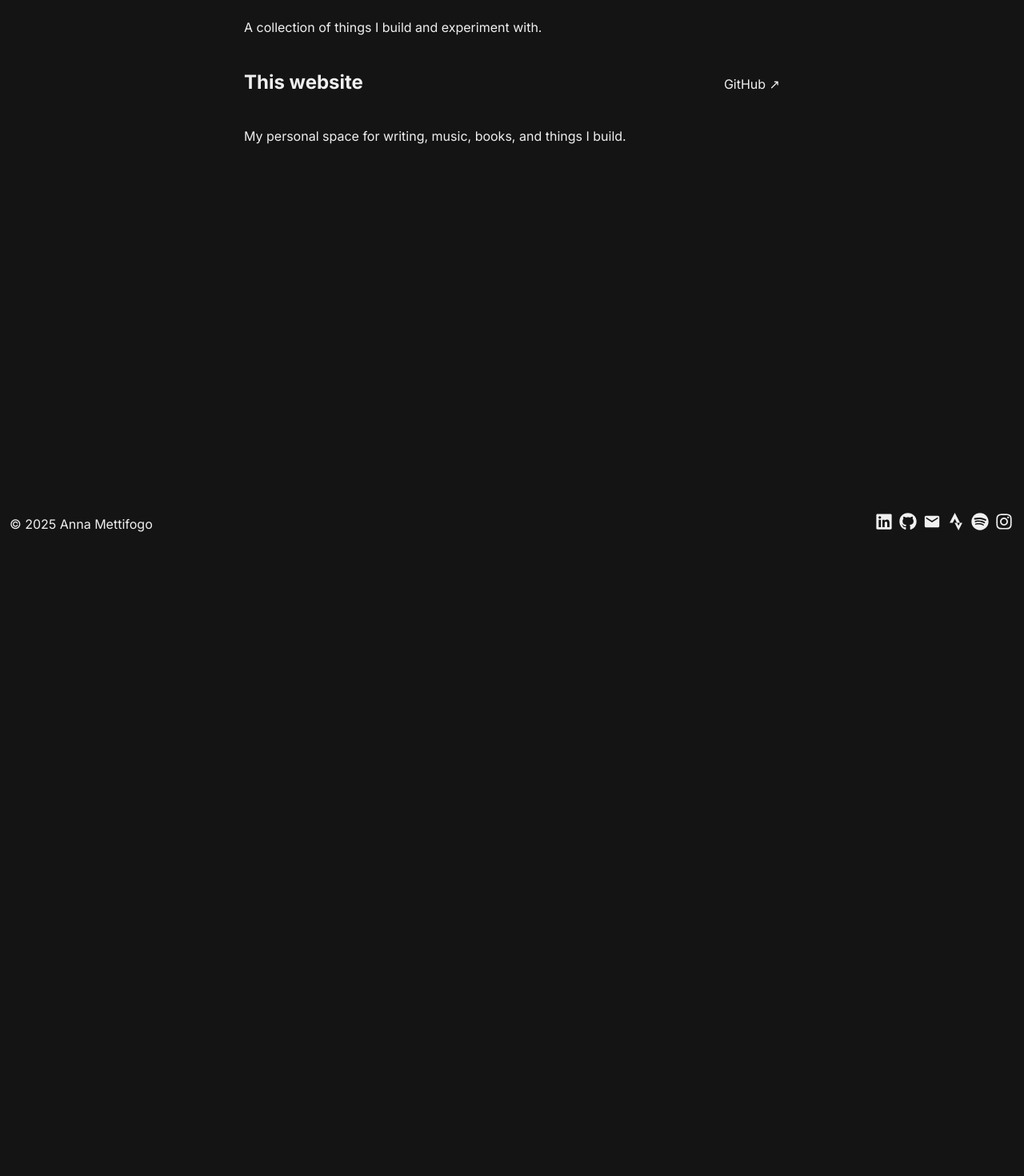
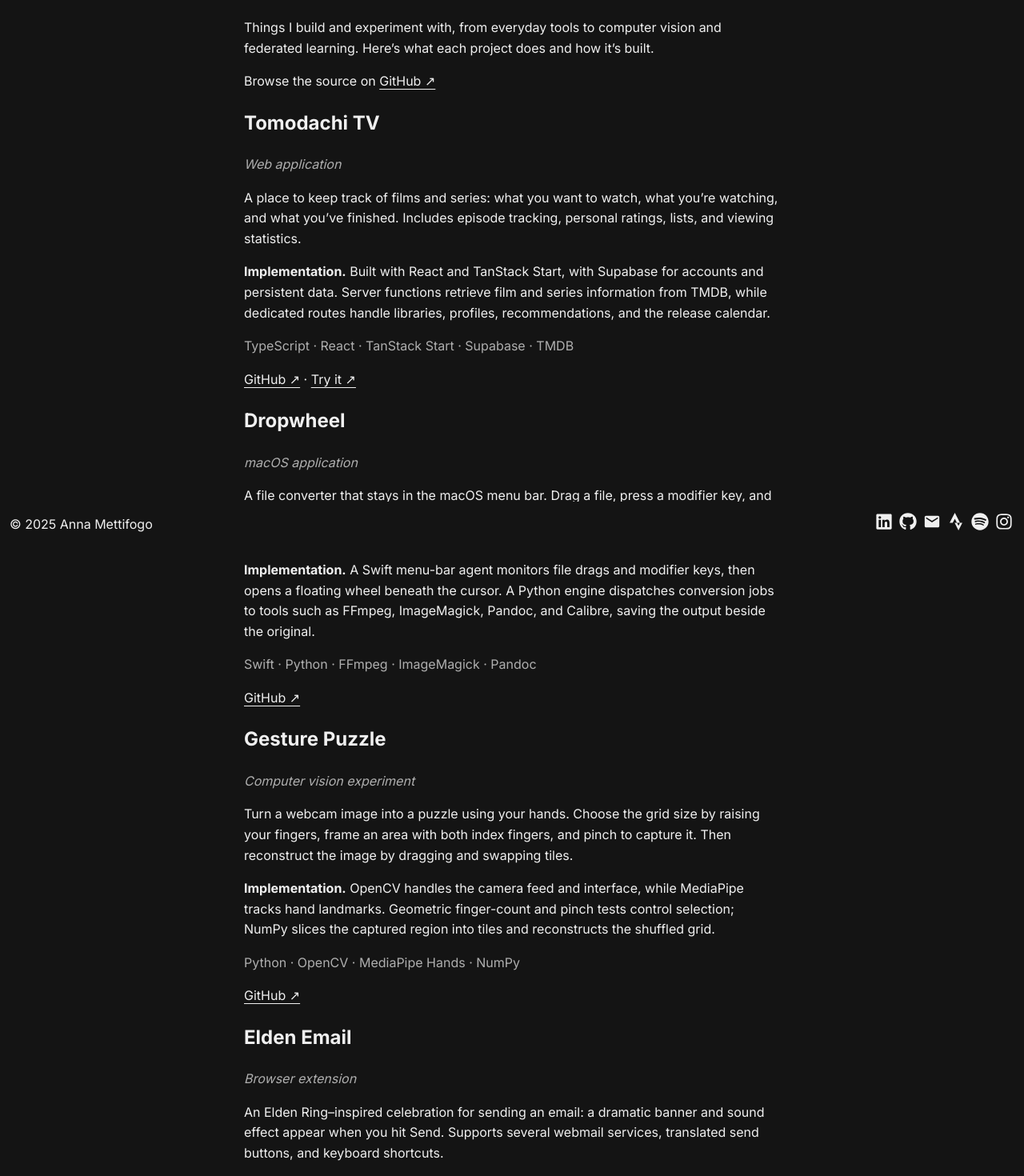
Before and after one commit to MettiFire/mywebsite, a Next.js app: page /projects in a window 1280 px wide. Shown: the part 120-1590 px from the top of the page at 80% size. Before the commit the page ends 816 px from the top, so only its background shows below. Built offline with nearby package versions, Linux system fonts and the light colour scheme.

Commit message:
Populate Projects with verified public repository summaries

```diff
--- a/app/(site)/projects/page.tsx
+++ b/app/(site)/projects/page.tsx
@@ -1,13 +1,14 @@
 import type { Metadata } from "next";
+import { projects } from "@/data/projectsData";
 
 export const metadata: Metadata = {
   title: "Anna's Projects",
-  description: "A collection of things I build and experiment with.",
+  description: "Apps, experiments, and research projects by Anna Mettifogo, with implementation notes and source code.",
 };
 
 export default function ProjectsPage() {
   return (
-    <main className="max-w-[670px] mx-auto px-6 py-20" aria-labelledby="projects-title">
+    <main className="projects-page max-w-[670px] mx-auto px-6 py-20" aria-labelledby="projects-title">
       <h1
         id="projects-title"
         className="font-semibold text-2xl mb-8 tracking-tighter text-neutral-900 dark:text-neutral-100"
@@ -15,29 +16,54 @@ export default function ProjectsPage() {
         Projects
       </h1>
       <p className="text-neutral-600 dark:text-neutral-400 mb-10 leading-relaxed">
-        A collection of things I build and experiment with.
+        Things I build and experiment with, from everyday tools to computer vision
+        and federated learning. Here’s what each project does and how it’s built.
+      </p>
+      <p className="text-sm text-neutral-600 dark:text-neutral-400 mb-10">
+        Browse the source on{" "}
+        <a
+          href="https://github.com/MettiFire?tab=repositories"
+          target="_blank"
+          rel="noopener noreferrer"
+          className="underline underline-offset-4"
+        >
+          GitHub ↗
+        </a>
       </p>
 
       <div>
-        <article className="mb-10">
-          <div className="flex flex-wrap items-baseline justify-between gap-x-6 gap-y-2 mb-3">
-            <h2 className="font-semibold text-lg text-neutral-900 dark:text-neutral-100">
-              This website
+        {projects.map((project) => (
+          <article key={project.id} id={project.id} className="mb-10" aria-labelledby={`${project.id}-title`}>
+            <h2 id={`${project.id}-title`} className="font-semibold text-lg text-neutral-900 dark:text-neutral-100 mb-2">
+              {project.title}
             </h2>
-            <a
-              href="https://github.com/MettiFire/mywebsite"
-              target="_blank"
-              rel="noopener noreferrer"
-              className="text-sm text-neutral-600 dark:text-neutral-400 hover:underline underline-offset-4"
-              aria-label="View this website's source on GitHub (opens in a new tab)"
-            >
-              GitHub ↗
-            </a>
-          </div>
-          <p className="text-neutral-600 dark:text-neutral-400 leading-relaxed">
-            My personal space for writing, music, books, and things I build.
-          </p>
-        </article>
+            <p className="text-sm italic text-neutral-600 dark:text-neutral-400 opacity-70 mb-4">
+              {project.context}
+            </p>
+            <p className="text-neutral-600 dark:text-neutral-400 leading-relaxed mb-4">
+              {project.description}
+            </p>
+            <p className="text-neutral-600 dark:text-neutral-400 leading-relaxed mb-4">
+              <strong>Implementation.</strong> {project.implementation}
+            </p>
+            <p className="text-sm text-neutral-600 dark:text-neutral-400 opacity-70 mb-4">
+              {project.technologies.join(" · ")}
+            </p>
+            <p className="text-sm text-neutral-600 dark:text-neutral-400">
+              <a href={project.repository} target="_blank" rel="noopener noreferrer" aria-label={`${project.title}: source code on GitHub`} className="underline underline-offset-4">
+                GitHub ↗
+              </a>
+              {project.demo && (
+                <>
+                  {" · "}
+                  <a href={project.demo.href} target="_blank" rel="noopener noreferrer" className="underline underline-offset-4">
+                    {project.demo.label} ↗
+                  </a>
+                </>
+              )}
+            </p>
+          </article>
+        ))}
       </div>
     </main>
   );
--- a/app/globals.css
+++ b/app/globals.css
@@ -212,3 +212,6 @@ figcaption.text-\[14px\].opacity-80.pt-2 {
 }
 /* Keep the article back link below the fixed header. */
 main.blog-post-page { padding-top: 56px; }
+
+/* Leave the final project links clear of the fixed footer. */
+main.projects-page { padding-bottom: 100px; }
--- /dev/null
+++ b/data/projectsData.ts
@@ -0,0 +1,120 @@
+export type Project = {
+  id: string;
+  title: string;
+  context: string;
+  description: string;
+  implementation: string;
+  technologies: string[];
+  repository: string;
+  demo?: { label: string; href: string };
+};
+
+// Editorial summaries checked against the public repositories and their source.
+// Keep this local so visiting Projects never makes requests to GitHub.
+export const projects: Project[] = [
+  {
+    id: "tomodachitv",
+    title: "Tomodachi TV",
+    context: "Web application",
+    description:
+      "A place to keep track of films and series: what you want to watch, what you’re watching, and what you’ve finished. Includes episode tracking, personal ratings, lists, and viewing statistics.",
+    implementation:
+      "Built with React and TanStack Start, with Supabase for accounts and persistent data. Server functions retrieve film and series information from TMDB, while dedicated routes handle libraries, profiles, recommendations, and the release calendar.",
+    technologies: ["TypeScript", "React", "TanStack Start", "Supabase", "TMDB"],
+    repository: "https://github.com/MettiFire/tomodachitv",
+    demo: { label: "Try it", href: "https://tomodachitv.lovable.app" },
+  },
+  {
+    id: "dropwheel",
+    title: "Dropwheel",
+    context: "macOS application",
+    description:
+      "A file converter that stays in the macOS menu bar. Drag a file, press a modifier key, and drop it onto a radial menu to convert it, apply a tool, or run a file action. Processing stays on your computer.",
+    implementation:
+      "A Swift menu-bar agent monitors file drags and modifier keys, then opens a floating wheel beneath the cursor. A Python engine dispatches conversion jobs to tools such as FFmpeg, ImageMagick, Pandoc, and Calibre, saving the output beside the original.",
+    technologies: ["Swift", "Python", "FFmpeg", "ImageMagick", "Pandoc"],
+    repository: "https://github.com/MettiFire/dropwheel",
+  },
+  {
+    id: "gesture-puzzle",
+    title: "Gesture Puzzle",
+    context: "Computer vision experiment",
+    description:
+      "Turn a webcam image into a puzzle using your hands. Choose the grid size by raising your fingers, frame an area with both index fingers, and pinch to capture it. Then reconstruct the image by dragging and swapping tiles.",
+    implementation:
+      "OpenCV handles the camera feed and interface, while MediaPipe tracks hand landmarks. Geometric finger-count and pinch tests control selection; NumPy slices the captured region into tiles and reconstructs the shuffled grid.",
+    technologies: ["Python", "OpenCV", "MediaPipe Hands", "NumPy"],
+    repository: "https://github.com/MettiFire/gesture-puzzle",
+  },
+  {
+    id: "elden-mail-banner",
+    title: "Elden Email",
+    context: "Browser extension",
+    description:
+      "An Elden Ring–inspired celebration for sending an email: a dramatic banner and sound effect appear when you hit Send. Supports several webmail services, translated send buttons, and keyboard shortcuts.",
+    implementation:
+      "JavaScript content scripts detect send actions and display the animated overlay. The extension includes a settings popup, local preference storage, and separate Chrome and Firefox manifests.",
+    technologies: ["JavaScript", "HTML", "CSS", "WebExtensions"],
+    repository: "https://github.com/MettiFire/elden_mail_banner",
+    demo: {
+      label: "Chrome Web Store",
+      href: "https://chromewebstore.google.com/detail/elden-email/bjaildeadgclghcjhocdbginfpjihmgm",
+    },
+  },
+  {
+    id: "sensia-insight",
+    title: "Sensia Insight",
+    context: "Interactive prototype",
+    description:
+      "A mobile interface exploring how wearable biometrics, cognitive metrics, and emotional states could be presented together. The prototype includes onboarding, a cognitive dashboard, a vitals view, and profile settings.",
+    implementation:
+      "Built with React and TypeScript. A custom hook generates changing biometric readings and derives simulated cognitive indicators; charts visualize the stream. Contexts handle Italian/English translations and themes, with preferences stored locally. The current data stream and Garmin pairing are simulated.",
+    technologies: ["TypeScript", "React", "Recharts", "Tailwind CSS"],
+    repository: "https://github.com/MettiFire/sensia-insight",
+  },
+  {
+    id: "necstlab-fl-research",
+    title: "Federated Learning Benchmark",
+    context: "Research · NECSTLab, Politecnico di Milano",
+    description:
+      "A research codebase comparing federated learning approaches for sleep-quality prediction from wearable data. The focus is the trade-off between predictive accuracy, training time, and communication overhead.",
+    implementation:
+      "Python benchmark pipelines explore Flower bagging, cyclic training, and histogram-based federated XGBoost with NVIDIA FLARE. Shared configurations and analysis scripts support comparisons of training, communication, and aggregation, alongside experiments with hybrid approaches.",
+    technologies: ["Python", "Flower", "NVIDIA FLARE", "XGBoost"],
+    repository: "https://github.com/MettiFire/necstlab-fl-research",
+  },
+  {
+    id: "sleep-quality-fl",
+    title: "Sleep Quality Prediction",
+    context: "Course project · Politecnico di Milano, 2025–26",
+    description:
+      "Predicting sleep quality from wearable biometrics under federated learning constraints. Raw measurements remain with each client, making limited data and differences between users central challenges.",
+    implementation:
+      "Statistical features summarize heart-rate, respiration, and stress time series. Per-client data augmentation is combined with ensembles of Random Forest, LightGBM, and XGBoost models, with experiments comparing augmentation and model diversity.",
+    technologies: ["Python", "Federated learning", "Random Forest", "LightGBM", "XGBoost"],
+    repository: "https://github.com/MettiFire/csi-sleep-quality-fl-2025-26",
+  },
+  {
+    id: "easyboard",
+    title: "EasyBoard",
+    context: "Group coursework · Human–Computer Interaction, 2024–25",
+    description:
+      "A group design project addressing overcrowding on trains and metro services. EasyBoard explores how crowding information, passenger reports, and travel preferences could help people choose a more comfortable journey.",
+    implementation:
+      "The repository documents the design process through research deliverables and prototypes. An Astro website with React components, MDX assignment pages, and an embedded Figma prototype presents the concept and its development. This repository is a fork of the group project.",
+    technologies: ["Astro", "React", "TypeScript", "MDX", "Figma"],
+    repository: "https://github.com/MettiFire/Human-Computer-Interaction",
+    demo: { label: "Project site", href: "https://weridfire.github.io/Human-Computer-Interaction/" },
+  },
+  {
+    id: "mywebsite",
+    title: "This website",
+    context: "Personal portfolio",
+    description:
+      "My personal space for writing, music, books, and the things I build. A simple portfolio with light and dark themes and articles available in Italian and English.",
+    implementation:
+      "Built with Next.js, React, and TypeScript, using file-based routes and shared components for navigation and layout. Tailwind CSS and CSS modules provide styling, Supabase supports page-view counts, and Vercel handles deployment.",
+    technologies: ["Next.js", "React", "TypeScript", "Tailwind CSS", "Supabase"],
+    repository: "https://github.com/MettiFire/mywebsite",
+  },
+];
```
